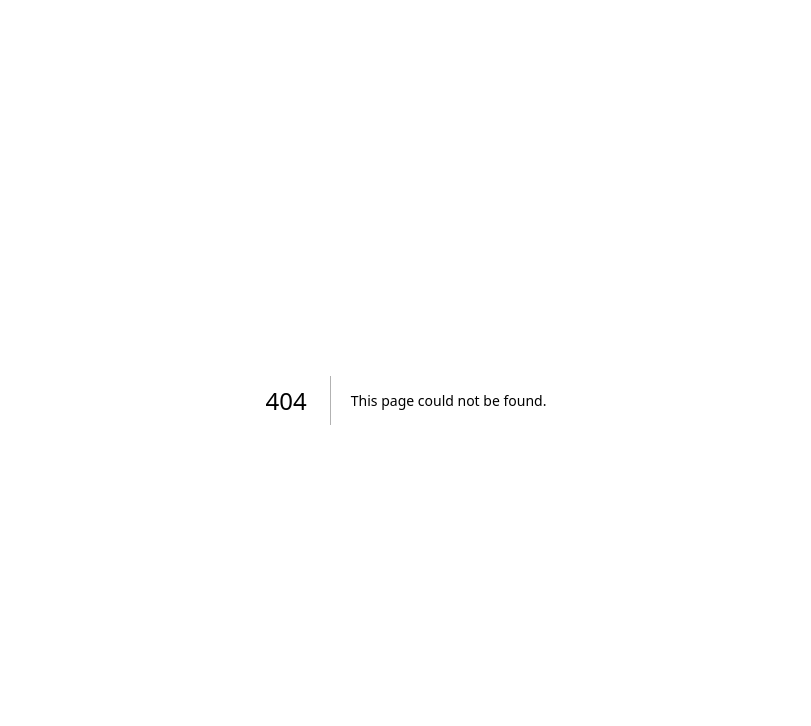
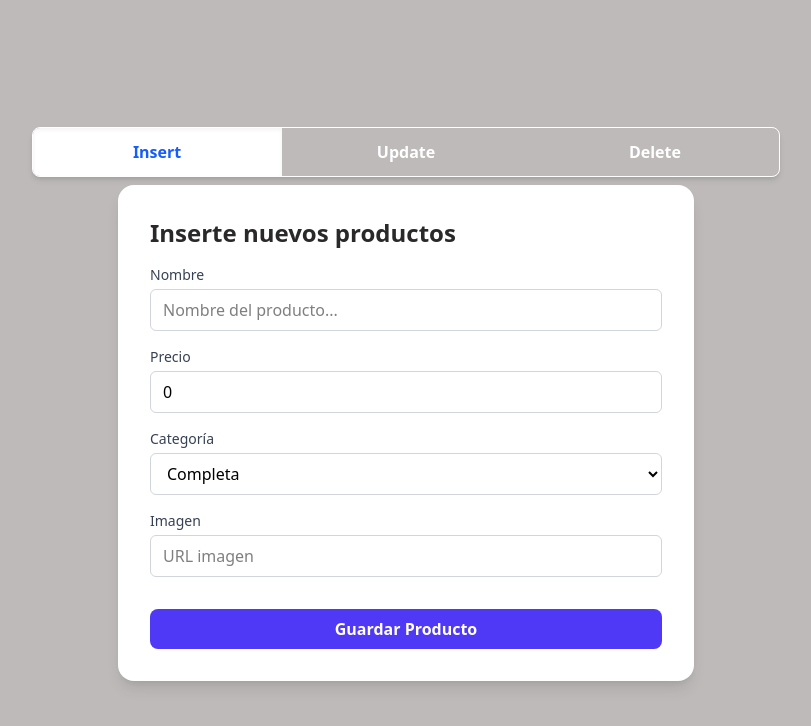
Before and after one commit to Cyberj1998/selfOrderingRestaurant, a Next.js app: page /admin in a window 1280 px wide. Before the commit this address had no page. Shown: the top 726 px of the page, without its empty margins (234-1045 px from the left). Built offline with nearby package versions, Linux system fonts and the light colour scheme.

Commit message:
admin dashboard implementation

```diff
--- /dev/null
+++ b/app/admin/page.js
@@ -0,0 +1,55 @@
+'use client'
+import FormInsert from "../components/FormInsert";
+import FormUpdate from "../components/FormUpdate";
+import FormDelete from "../components/FormDelete";
+import { useState } from "react";
+
+const methods = [
+  { key: "insert", label: "Insert" },
+  { key: "update", label: "Update" },
+  { key: "delete", label: "Delete" },
+];
+
+const page = () => {
+  const [activeMethod, setActiveMethod] = useState("insert");
+
+  const renderForm = () => {
+    switch (activeMethod) {
+      case "insert":
+        return <FormInsert />;
+      case "update":
+        return <FormUpdate />;
+      case "delete":
+        return <FormDelete />;
+      default:
+        return null;
+    }
+  };
+
+  return (
+    <div className="h-screen w-full flex flex-col justify-center items-center bg-[#bebaba] px-4">
+      <div className="method-selector flex border border-white rounded-lg w-[60%] h-12.5 overflow-hidden m-2 shadow-md">
+        {methods.map(({ key, label }) => (
+          <button
+            key={key}
+            onClick={() => setActiveMethod(key)}
+            className={`flex-1 flex justify-center cursor-pointer items-center font-semibold transition-colors duration-300
+              ${
+                activeMethod === key
+                  ? "bg-white text-blue-600 shadow-inner"
+                  : "bg-transparent text-white hover:bg-white hover:text-blue-600"
+              }
+            `}
+          >
+            <h3>{label}</h3>
+          </button>
+        ))}
+      </div>
+
+      {renderForm()}
+    </div>
+  );
+};
+
+
+export default page
--- a/app/cart/page.js
+++ b/app/cart/page.js
@@ -9,6 +9,7 @@ const page = () => {
 
   const cart = useCartStore(state=>state.cart)
   const getTotalPrice = useCartStore(state=>state.getTotalPrice)
+  const clearCart = useCartStore(state => state.clearCart);
 
   const[totalPrice,setTotalPrice]=useState(0)
   const[modal,setModal]=useState(false)
@@ -20,6 +21,11 @@ const page = () => {
   };
 
   const handleModal = () => {
+    setModal(prev=>!prev)
+  }
+
+  const handleCleanCart = () => {
+    clearCart()
     setModal(prev=>!prev)
   }
 
@@ -62,7 +68,10 @@ const page = () => {
                 </select>
               </div>
               <p className="text-[#bfbfbf] text-[20px] font-semibold">Mesa seleccionada: {selectedNumber}</p>
-              <button className="bg-linear-to-r from-[#0e9753] to-[#59e1a9] mr-1 h-12.5 max-md:h-10 w-40 max-md:w-30 rounded-3xl cursor-pointer flex flex-row justify-center items-center">
+              <button
+                onClick={()=>handleCleanCart()}
+                className="bg-linear-to-r from-[#0e9753] to-[#59e1a9] mr-1 h-12.5 max-md:h-10 w-40 max-md:w-30 rounded-3xl cursor-pointer flex flex-row justify-center items-center"
+              >
                 <p className="text-[20px] text-white font-semibold m-2">ordenar</p>
                 <Image
                   src='/images/cart.png'
--- /dev/null
+++ b/app/components/FormDelete.js
@@ -0,0 +1,11 @@
+import React from 'react'
+
+const FormDelete = () => {
+  return (
+    <div>
+      this is the form to delete a product
+    </div>
+  )
+}
+
+export default FormDelete
--- /dev/null
+++ b/app/components/FormInsert.js
@@ -0,0 +1,117 @@
+'use client'
+import { useState } from "react";
+
+const FormInsert = () => {
+
+  const[nombre,setNombre]=useState('')
+  const[price,setPrecio]=useState(0)
+  const[category, setCategoria]=useState('completa');
+  const[image,setImagen]=useState('')
+
+  const handleCleamForm = () => {
+    setNombre('')
+    setPrecio()
+    setCategoria('')
+    setImagen('')
+  }
+
+  const handleSaveProduct = async (e) => {
+    e.preventDefault()
+    const nuevoProducto = { nombre, price, category, image }
+
+    try {
+      const response = await fetch('http://localhost:3001/insert', {
+        method: 'POST',
+        headers: { 'Content-Type': 'application/json' },
+        body: JSON.stringify(nuevoProducto)
+      })
+
+      const productoCreado = await response.json()
+      console.log('Producto creado:', productoCreado)
+      handleCleamForm()
+      alert('Producto anadido exitosamente')
+
+    } catch (error) {
+      console.log(error)
+    }
+  }
+
+  return (
+      <form className="bg-white p-8 rounded-2xl shadow-lg max-w-xl w-full flex flex-col gap-4">
+        <h3 className="text-[#2a2828] text-2xl font-semibold">Inserte nuevos productos</h3>
+
+        <div className="flex flex-col">
+          <label htmlFor="nombre" className="mb-1 text-sm font-medium text-gray-700">
+            Nombre
+          </label>
+          <input
+            id="nombre"
+            name="nombre"
+            type="text"
+            value={nombre}
+            onChange={e => setNombre(e.target.value)}
+            placeholder="Nombre del producto..."
+            className="border border-gray-300 rounded-md px-3 py-2 focus:outline-none focus:ring-2 focus:ring-indigo-500"
+          />
+        </div>
+
+        <div className="flex flex-col">
+          <label htmlFor="precio" className="mb-1 text-sm font-medium text-gray-700">
+            Precio
+          </label>
+          <input
+            id="precio"
+            name="precio"
+            type="number"
+            value={price}
+            onChange={e => setPrecio(e.target.value)}
+            placeholder="Precio del producto..."
+            className="border border-gray-300 rounded-md px-3 py-2 focus:outline-none focus:ring-2 focus:ring-indigo-500"
+          />
+        </div>
+
+        <div className="flex flex-col">
+          <label htmlFor="categoria" className="mb-1 text-sm font-medium text-gray-700">
+            Categoría
+          </label>
+          <select
+            id="categoria"
+            name="categoria"
+            value={category}
+            onChange={e => setCategoria(e.target.value)}
+            className="border border-gray-300 rounded-md px-3 py-2 bg-white focus:outline-none focus:ring-2 focus:ring-indigo-500"
+          >
+            <option value="completa">Completa</option>
+            <option value="pizza">Pizza</option>
+            <option value="bebida">Bebida</option>
+            <option value="postres">Postres</option>
+            <option value="hamburguesas">Hamburguesas</option>
+          </select>
+        </div>
+
+        <div className="flex flex-col">
+          <label htmlFor="imagen" className="mb-1 text-sm font-medium text-gray-700">
+            Imagen
+          </label>
+          <input
+            id="imagen"
+            name="imagen"
+            value={image}
+            onChange={e => setImagen(e.target.value)}
+            type="text"
+            placeholder="URL imagen"
+            className="border border-gray-300 rounded-md px-3 py-2 focus:outline-none focus:ring-2 focus:ring-indigo-500"
+          />
+        </div>
+
+        <button
+          onClick={(e)=>handleSaveProduct(e)}
+          className="mt-4 bg-indigo-600 text-white py-2 rounded-lg font-semibold hover:bg-indigo-700 transition"
+        >
+          Guardar Producto
+        </button>
+      </form>
+  )
+}
+
+export default FormInsert
--- /dev/null
+++ b/app/components/FormUpdate.js
@@ -0,0 +1,11 @@
+import React from 'react'
+
+const FormUpdate = () => {
+  return (
+    <div className=''>
+      this is the form to modify prices
+    </div>
+  )
+}
+
+export default FormUpdate
--- a/app/store/CartSlice.js
+++ b/app/store/CartSlice.js
@@ -60,7 +60,13 @@ const useCartStore = create((set, get)=>({
 
     getTotalPrice: () => {
         return get().cart.reduce((total, product)=>total + product.price * product.quantity, 0)
-    }
+    },
+
+    //-----------------clean cart
+
+    clearCart: () => set(
+        { cart: [] }
+    ),
 
 }))
 
--- a/package.json
+++ b/package.json
@@ -9,6 +9,7 @@
     "lint": "eslint"
   },
   "dependencies": {
+    "framer-motion": "^12.34.2",
     "gsap": "^3.14.2",
     "next": "16.1.6",
     "react": "19.2.3",
```
Also changed, not shown: 1 other file (tests, documents, lock files or other folders).
